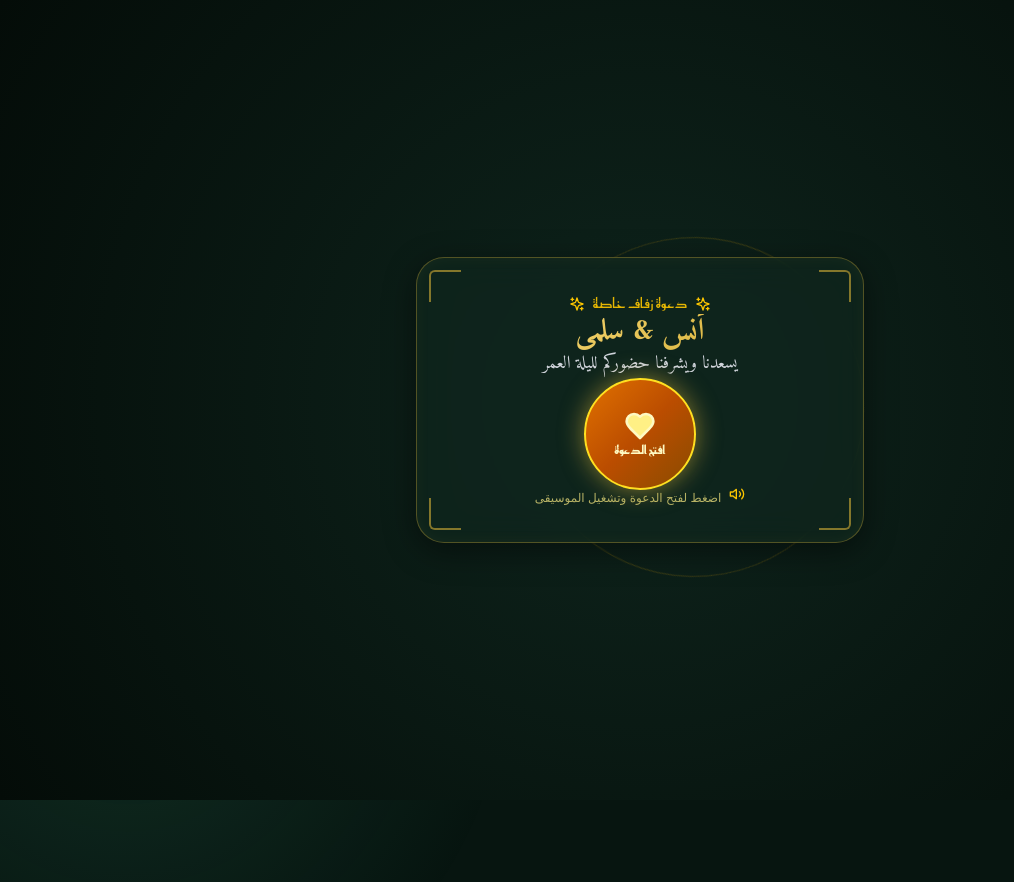
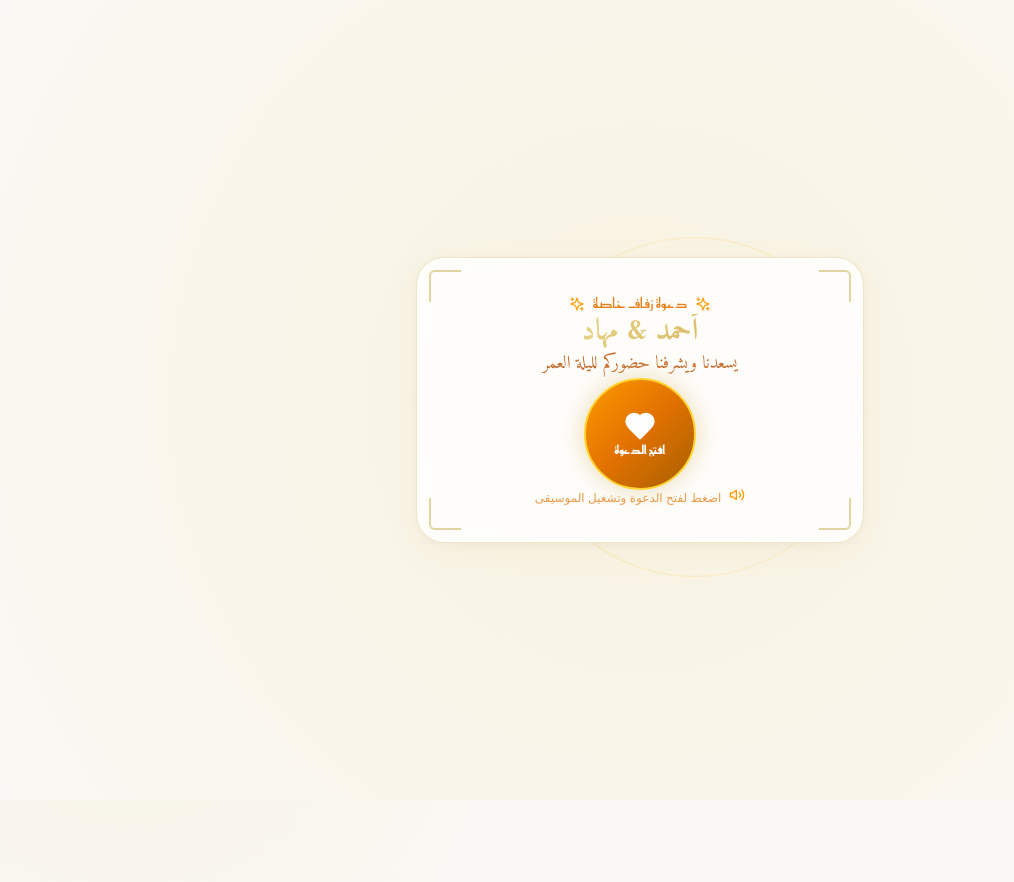
Before and after one commit to AnasElzayat/Ahmed_Event, a React (Vite) app: page / in a window 1280 px wide. Shown: the top 882 px of the page, without its empty margins (0-1014 px from the left). Built offline with nearby package versions, Linux system fonts and the light colour scheme; a web font is replaced by a local one.

Commit message:
احمد

```diff
--- a/index.html
+++ b/index.html
@@ -3,8 +3,8 @@
   <head>
     <meta charset="UTF-8" />
     <meta name="viewport" content="width=device-width, initial-scale=1.0" />
-    <title>دعوة زفاف أنس & سلمى | نفرح بالحب والوفاء</title>
-    <meta name="description" content="تتشرف عائلتا العريس أنس والعروس سلمى بدعوتكم لحضور حفل الزفاف في قاعة Diamond Hall بطهطا" />
+    <title>دعوة زفاف أحمد & مهاد | نفرح بالحب والوفاء</title>
+    <meta name="description" content="تتشرف عائلتا العريس أحمد والعروس مهاد بدعوتكم لحضور حفل الزفاف في قاعة Diamond Hall بطهطا" />
 
     <!-- Google Fonts for Luxury Arabic Typography -->
     <link rel="preconnect" href="https://fonts.googleapis.com">
--- a/src/App.jsx
+++ b/src/App.jsx
@@ -5,7 +5,6 @@ import AudioPlayer from './components/AudioPlayer';
 import HeroSection from './components/HeroSection';
 import CountdownTimer from './components/CountdownTimer';
 import VenueCard from './components/VenueCard';
-import Guestbook from './components/Guestbook';
 import FooterShare from './components/FooterShare';
 
 export default function App() {
@@ -18,7 +17,7 @@ export default function App() {
   };
 
   return (
-    <div className="min-h-screen relative overflow-hidden bg-[#071510] text-[#fdfbf7] selection:bg-yellow-500 selection:text-emerald-950">
+    <div className="min-h-screen relative overflow-hidden bg-[#faf8f4] text-[#3a3226] selection:bg-amber-200 selection:text-amber-900">
       {/* Animated Petals & Sparkles Background Canvas */}
       <PetalsCanvas />
 
@@ -27,14 +26,13 @@ export default function App() {
         <OpeningEnvelope onOpen={handleEnvelopeOpen} />
       )}
 
-      {/* Main Wedding Invitation Content with half gap for perfect compact proportion */}
+      {/* Main Wedding Invitation Content */}
       <main className={`relative z-10 flex flex-col gap-8 md:gap-12 py-8 px-4 max-w-5xl mx-auto transition-all duration-1000 ${
         isEnvelopeOpened ? 'opacity-100 translate-y-0' : 'opacity-0 translate-y-10'
       }`}>
         <HeroSection />
         <CountdownTimer />
         <VenueCard />
-        <Guestbook />
         <FooterShare />
       </main>
 
--- a/src/components/AudioPlayer.jsx
+++ b/src/components/AudioPlayer.jsx
@@ -6,8 +6,8 @@ export default function AudioPlayer({ autoPlayTrigger }) {
   const [isMuted, setIsMuted] = useState(false);
   const audioRef = useRef(null);
 
-  // User provided song track: Where_Our_Paths_Align.mp3 served from /public
-  const songTrack = "/Where_Our_Paths_Align.mp3";
+  // New song track for أحمد & مهاد
+  const songTrack = "/WhatsApp Video 2026-11-04 at 1.09.42 AM.mp4";
 
   useEffect(() => {
     if (autoPlayTrigger && audioRef.current) {
@@ -50,21 +50,21 @@ export default function AudioPlayer({ autoPlayTrigger }) {
       />
 
       {/* Floating Audio Control Badge */}
-      <div className="glass-card px-4 py-2.5 rounded-full flex items-center gap-3 border border-yellow-500/40 shadow-xl backdrop-blur-md">
+      <div className="glass-card px-4 py-2.5 rounded-full flex items-center gap-3 border border-amber-400/40 shadow-xl backdrop-blur-md">
         <button
           onClick={togglePlay}
-          className="relative flex items-center justify-center w-10 h-10 rounded-full bg-gradient-to-r from-amber-500 to-yellow-600 text-emerald-950 hover:scale-105 active:scale-95 transition-transform shadow-lg cursor-pointer"
+          className="relative flex items-center justify-center w-10 h-10 rounded-full bg-gradient-to-r from-amber-500 to-yellow-600 text-white hover:scale-105 active:scale-95 transition-transform shadow-lg cursor-pointer"
           title={isPlaying ? "إيقاف الموسيقى" : "تشغيل الموسيقى"}
         >
           <Disc className={`w-5 h-5 ${isPlaying ? 'animate-spin-slow' : ''}`} />
         </button>
 
         <div className="flex flex-col">
-          <span className="text-xs font-bold text-yellow-300 font-kufi flex items-center gap-1">
-            <Music className="w-3 h-3 text-yellow-400" />
-            <span>Where Our Paths Align 🎵</span>
+          <span className="text-xs font-bold text-amber-700 font-kufi flex items-center gap-1">
+            <Music className="w-3 h-3 text-amber-500" />
+            <span>أغنية الحفل 🎵</span>
           </span>
-          <span className="text-[10px] text-gray-300">
+          <span className="text-[10px] text-amber-600/70">
             {isPlaying ? 'قيد التشغيل 🎶' : 'متوقفة ⏸️'}
           </span>
         </div>
@@ -72,7 +72,7 @@ export default function AudioPlayer({ autoPlayTrigger }) {
         {/* Mute Toggle */}
         <button
           onClick={toggleMute}
-          className="p-1.5 text-yellow-400/80 hover:text-yellow-300 transition-colors cursor-pointer"
+          className="p-1.5 text-amber-500/80 hover:text-amber-600 transition-colors cursor-pointer"
           title={isMuted ? "إلغاء كتم الصوت" : "كتم الصوت"}
         >
           {isMuted ? <VolumeX className="w-4 h-4" /> : <Volume2 className="w-4 h-4" />}
--- a/src/components/FooterShare.jsx
+++ b/src/components/FooterShare.jsx
@@ -4,7 +4,7 @@ import { Share2, Copy, Check, Heart, Sparkles } from 'lucide-react';
 export default function FooterShare() {
   const [copied, setCopied] = useState(false);
 
-  const shareText = "تتشرف عائلتا العريس أنس والعروس سلمى بدعوتكم لحضور حفل الزفاف الميمون يوم الجمعة 7 أغسطس 2026 الساعة 8 مساءً بقاعة Diamond Hall بطهطا ✨💐";
+  const shareText = "تتشرف عائلتا العريس أحمد والعروس مهاد بدعوتكم لحضور حفل الزفاف الميمون يوم الخميس 26 نوفمبر 2026 الساعة 7:30 مساءً بقاعة Diamond Hall بطهطا ✨💐";
 
   const handleWhatsAppShare = () => {
     const url = `https://api.whatsapp.com/send?text=${encodeURIComponent(shareText + "\n\nرابط الدعوة: " + window.location.href)}`;
@@ -18,19 +18,19 @@ export default function FooterShare() {
   };
 
   return (
-    <footer className="mt-24 pb-28 pt-12 px-4 text-center border-t border-yellow-500/25 max-w-4xl mx-auto">
+    <footer className="mt-24 pb-28 pt-12 px-4 text-center border-t border-amber-400/25 max-w-4xl mx-auto">
       <div className="flex flex-col items-center justify-center space-y-8">
-        <div className="flex items-center justify-center gap-3 text-yellow-300 font-title text-2xl md:text-3xl">
-          <Sparkles className="w-6 h-6 text-yellow-400" />
+        <div className="flex items-center justify-center gap-3 text-amber-700 font-title text-2xl md:text-3xl">
+          <Sparkles className="w-6 h-6 text-amber-500" />
           <span>دامـت ديـاركـم عـامـرة بـالأفـراح والـمـسـرّات</span>
-          <Sparkles className="w-6 h-6 text-yellow-400" />
+          <Sparkles className="w-6 h-6 text-amber-500" />
         </div>
 
         {/* Share Buttons */}
         <div className="flex items-center justify-center gap-5 flex-wrap pt-2">
           <button
             onClick={handleWhatsAppShare}
-            className="btn-gold bg-gradient-to-r from-emerald-600 to-emerald-500 text-white hover:from-emerald-500 hover:to-emerald-400 shadow-emerald-900/40 py-4 px-8 text-base md:text-lg"
+            className="btn-gold bg-gradient-to-r from-emerald-600 to-emerald-500 text-white hover:from-emerald-500 hover:to-emerald-400 shadow-emerald-900/20 py-4 px-8 text-base md:text-lg"
           >
             <Share2 className="w-5 h-5" />
             <span>مشاركة الدعوة عبر واتساب</span>
@@ -40,19 +40,19 @@ export default function FooterShare() {
             onClick={handleCopyLink}
             className="btn-outline-gold py-3.5 px-6 text-base"
           >
-            {copied ? <Check className="w-5 h-5 text-emerald-400" /> : <Copy className="w-5 h-5" />}
+            {copied ? <Check className="w-5 h-5 text-emerald-500" /> : <Copy className="w-5 h-5" />}
             <span>{copied ? 'تم نسخ الرابط!' : 'نسخ رابط الدعوة'}</span>
           </button>
         </div>
 
         {/* Footer Credit & Copyright */}
-        <div className="text-sm text-gray-400 font-sans pt-6 flex flex-col items-center gap-2">
+        <div className="text-sm text-amber-600/70 font-sans pt-6 flex flex-col items-center gap-2">
           <div className="flex items-center gap-1.5">
             <span>تم تصميم هذه الدعوة بكل حب لـ</span>
-            <Heart className="w-4 h-4 text-rose-500 fill-rose-500 inline" />
-            <strong className="text-yellow-300 font-title text-lg">أنس & سلمى</strong>
+            <Heart className="w-4 h-4 text-rose-400 fill-rose-400 inline" />
+            <strong className="text-amber-700 font-title text-lg">أحمد & مهاد</strong>
           </div>
-          <span className="text-xs text-gray-400/80">© 2026 - جميع الحقوق محفوظة</span>
+          <span className="text-xs text-amber-500/60">© 2026 - جميع الحقوق محفوظة</span>
         </div>
       </div>
     </footer>
--- a/src/components/OpeningEnvelope.jsx
+++ b/src/components/OpeningEnvelope.jsx
@@ -13,19 +13,19 @@ export default function OpeningEnvelope({ onOpen }) {
 
   return (
     <div
-      className={`fixed inset-0 z-50 flex items-center justify-center bg-[#040c08] transition-opacity duration-1000 ${
+      className={`fixed inset-0 z-50 flex items-center justify-center bg-[#faf8f4] transition-opacity duration-1000 ${
         isOpening ? 'opacity-0 pointer-events-none scale-105' : 'opacity-100'
       }`}
       style={{
-        backgroundImage: 'radial-gradient(circle at center, rgba(15, 38, 30, 0.95) 0%, rgba(4, 12, 8, 0.98) 100%)',
+        backgroundImage: 'radial-gradient(circle at center, rgba(243, 229, 176, 0.3) 0%, rgba(250, 248, 244, 0.98) 100%)',
       }}
     >
       <div className="relative w-full max-w-md p-6 text-center">
         {/* Decorative Golden Outer Ring */}
-        <div className="absolute inset-0 m-auto w-[340px] h-[340px] rounded-full border border-yellow-500/20 animate-spin-slow pointer-events-none" />
+        <div className="absolute inset-0 m-auto w-[340px] h-[340px] rounded-full border border-amber-400/20 animate-spin-slow pointer-events-none" />
 
         {/* Envelope Container */}
-        <div className="relative glass-card p-8 rounded-3xl border border-yellow-500/40 shadow-2xl overflow-hidden backdrop-blur-xl">
+        <div className="relative glass-card p-8 rounded-3xl border border-amber-400/40 shadow-2xl overflow-hidden backdrop-blur-xl">
           {/* Ornate Corner Highlights */}
           <div className="ornate-corner ornate-corner-tl" />
           <div className="ornate-corner ornate-corner-tr" />
@@ -33,17 +33,17 @@ export default function OpeningEnvelope({ onOpen }) {
           <div className="ornate-corner ornate-corner-br" />
 
           {/* Subtitle / Header */}
-          <div className="flex items-center justify-center gap-2 mb-3 text-yellow-400/90 text-sm tracking-wide font-kufi">
-            <Sparkles className="w-4 h-4 text-yellow-400 animate-pulse" />
+          <div className="flex items-center justify-center gap-2 mb-3 text-amber-600/90 text-sm tracking-wide font-kufi">
+            <Sparkles className="w-4 h-4 text-amber-500 animate-pulse" />
             <span>دعوة زفاف خاصة</span>
-            <Sparkles className="w-4 h-4 text-yellow-400 animate-pulse" />
+            <Sparkles className="w-4 h-4 text-amber-500 animate-pulse" />
           </div>
 
           <h2 className="text-3xl font-bold font-title gold-text-gradient mb-2">
-            أنس & سلمى
+            أحمد & مهاد
           </h2>
 
-          <p className="text-gray-300 font-body text-lg mb-6">
+          <p className="text-amber-700/80 font-body text-lg mb-6">
             يسعدنا ويشرفنا حضوركم لليلة العمر
           </p>
 
@@ -51,17 +51,17 @@ export default function OpeningEnvelope({ onOpen }) {
           <div className="relative my-8 flex justify-center">
             <button
               onClick={handleOpen}
-              className="group relative flex flex-col items-center justify-center w-28 h-28 rounded-full bg-gradient-to-br from-amber-600 via-amber-700 to-yellow-800 border-2 border-yellow-300 shadow-[0_0_25px_rgba(212,175,55,0.6)] cursor-pointer transform transition-all duration-500 hover:scale-110 active:scale-95"
+              className="group relative flex flex-col items-center justify-center w-28 h-28 rounded-full bg-gradient-to-br from-amber-500 via-amber-600 to-yellow-700 border-2 border-amber-300 shadow-[0_0_25px_rgba(201,168,76,0.4)] cursor-pointer transform transition-all duration-500 hover:scale-110 active:scale-95"
               aria-label="افتح الدعوة"
             >
-              <div className="absolute inset-0 rounded-full border border-yellow-200/40 animate-ping opacity-30" />
-              <Heart className="w-8 h-8 text-yellow-100 fill-yellow-200 mb-1 group-hover:scale-125 transition-transform" />
-              <span className="text-xs font-bold text-yellow-100 font-kufi">افتح الدعوة</span>
+              <div className="absolute inset-0 rounded-full border border-amber-200/40 animate-ping opacity-30" />
+              <Heart className="w-8 h-8 text-white fill-white mb-1 group-hover:scale-125 transition-transform" />
+              <span className="text-xs font-bold text-white font-kufi">افتح الدعوة</span>
             </button>
           </div>
 
-          <div className="flex items-center justify-center gap-2 text-xs text-yellow-200/70 font-sans mt-4">
-            <Volume2 className="w-4 h-4 text-yellow-400 animate-bounce" />
+          <div className="flex items-center justify-center gap-2 text-xs text-amber-600/70 font-sans mt-4">
+            <Volume2 className="w-4 h-4 text-amber-500 animate-bounce" />
             <span>اضغط لفتح الدعوة وتشغيل الموسيقى</span>
           </div>
         </div>
--- a/src/components/PetalsCanvas.jsx
+++ b/src/components/PetalsCanvas.jsx
@@ -18,13 +18,23 @@ export default function PetalsCanvas() {
     };
     window.addEventListener('resize', handleResize);
 
-    // Generate Petals & Gold Sparkles
+    // Generate Petals & Gold Sparkles - Soft white/gold palette
     const numPetals = 25;
     const numSparkles = 35;
     const petals = [];
     const sparkles = [];
 
     for (let i = 0; i < numPetals; i++) {
+      const colorRandom = Math.random();
+      let color;
+      if (colorRandom > 0.6) {
+        color = 'rgba(201, 168, 76, 0.3)'; // soft gold
+      } else if (colorRandom > 0.3) {
+        color = 'rgba(243, 229, 176, 0.4)'; // light gold
+      } else {
+        color = 'rgba(255, 228, 196, 0.35)'; // peach/blush
+      }
+
       petals.push({
         x: Math.random() * width,
         y: Math.random() * height - height,
@@ -33,7 +43,7 @@ export default function PetalsCanvas() {
         speedX: Math.random() * 0.8 - 0.4,
         rotation: Math.random() * 360,
         spin: Math.random() * 2 - 1,
-        color: Math.random() > 0.4 ? 'rgba(235, 140, 160, 0.65)' : 'rgba(212, 175, 55, 0.45)',
+        color: color,
       });
     }
 
@@ -50,15 +60,15 @@ export default function PetalsCanvas() {
     const render = () => {
       ctx.clearRect(0, 0, width, height);
 
-      // Render Sparkles
+      // Render Sparkles - warm gold tones
       sparkles.forEach((s) => {
         s.alpha += s.speedAlpha;
         if (s.alpha >= 1 || s.alpha <= 0.1) s.speedAlpha = -s.speedAlpha;
         ctx.beginPath();
         ctx.arc(s.x, s.y, s.radius, 0, Math.PI * 2);
-        ctx.fillStyle = `rgba(254, 240, 138, ${Math.max(0, s.alpha)})`;
+        ctx.fillStyle = `rgba(201, 168, 76, ${Math.max(0, s.alpha * 0.5)})`;
         ctx.shadowBlur = 8;
-        ctx.shadowColor = 'rgba(212, 175, 55, 0.8)';
+        ctx.shadowColor = 'rgba(201, 168, 76, 0.5)';
         ctx.fill();
         ctx.shadowBlur = 0;
       });
@@ -84,7 +94,7 @@ export default function PetalsCanvas() {
         ctx.bezierCurveTo(p.size, p.size / 3, p.size / 2, -p.size / 2, 0, 0);
         ctx.fillStyle = p.color;
         ctx.shadowBlur = 5;
-        ctx.shadowColor = 'rgba(0, 0, 0, 0.2)';
+        ctx.shadowColor = 'rgba(201, 168, 76, 0.15)';
         ctx.fill();
         ctx.restore();
       });
--- a/src/index.css
+++ b/src/index.css
@@ -1,19 +1,20 @@
 @import "tailwindcss";
 
 :root {
-  --bg-dark: #071510;
-  --bg-card: rgba(15, 38, 30, 0.75);
-  --bg-card-hover: rgba(22, 53, 42, 0.85);
+  --bg-light: #faf8f4;
+  --bg-card: rgba(255, 255, 255, 0.82);
+  --bg-card-hover: rgba(255, 255, 255, 0.92);
 
-  --gold-primary: #d4af37;
-  --gold-light: #fef08a;
-  --gold-gradient: linear-gradient(135deg, #ffe082 0%, #d4af37 45%, #996515 85%, #fef08a 100%);
-  --gold-gradient-soft: linear-gradient(135deg, rgba(212, 175, 55, 0.25) 0%, rgba(153, 101, 21, 0.15) 100%);
-  --gold-border: rgba(212, 175, 55, 0.35);
+  --gold-primary: #c9a84c;
+  --gold-dark: #8a6d2b;
+  --gold-light: #f3e5b0;
+  --gold-gradient: linear-gradient(135deg, #f5e6a3 0%, #c9a84c 45%, #8a6d2b 85%, #f3e5b0 100%);
+  --gold-gradient-soft: linear-gradient(135deg, rgba(201, 168, 76, 0.18) 0%, rgba(138, 109, 43, 0.08) 100%);
+  --gold-border: rgba(201, 168, 76, 0.3);
 
-  --text-main: #fdfbf7;
-  --text-muted: #d1d5db;
-  --text-gold: #f3d484;
+  --text-main: #3a3226;
+  --text-muted: #7a7167;
+  --text-gold: #9a7e3a;
 
   --font-arabic-title: 'Aref Ruqaa', 'Amiri', serif;
   --font-arabic-body: 'Amiri', serif;
@@ -30,7 +31,7 @@
 html, body {
   width: 100%;
   min-height: 100vh;
-  background-color: var(--bg-dark);
+  background-color: var(--bg-light);
   color: var(--text-main);
   font-family: var(--font-arabic-sans);
   overflow-x: hidden;
@@ -38,7 +39,7 @@ html, body {
   scroll-behavior: smooth;
 }
 
-/* Background Radial Glows */
+/* Soft Radial Glows */
 body::before {
   content: '';
   position: fixed;
@@ -47,7 +48,7 @@ body::before {
   width: 60vw;
   height: 60vw;
   border-radius: 50%;
-  background: radial-gradient(circle, rgba(212, 175, 55, 0.14) 0%, rgba(0,0,0,0) 70%);
+  background: radial-gradient(circle, rgba(201, 168, 76, 0.1) 0%, rgba(255,255,255,0) 70%);
   pointer-events: none;
   z-index: 0;
 }
@@ -60,7 +61,7 @@ body::after {
   width: 60vw;
   height: 60vw;
   border-radius: 50%;
-  background: radial-gradient(circle, rgba(46, 125, 96, 0.22) 0%, rgba(0,0,0,0) 70%);
+  background: radial-gradient(circle, rgba(243, 229, 176, 0.2) 0%, rgba(255,255,255,0) 70%);
   pointer-events: none;
   z-index: 0;
 }
@@ -70,7 +71,7 @@ body::after {
   width: 8px;
 }
 ::-webkit-scrollbar-track {
-  background: #050d0a;
+  background: #f0ece4;
 }
 ::-webkit-scrollbar-thumb {
   background: var(--gold-primary);
@@ -88,8 +89,9 @@ section {
   backdrop-filter: blur(16px);
   -webkit-backdrop-filter: blur(16px);
   border: 1px solid var(--gold-border);
-  box-shadow: 0 8px 32px 0 rgba(0, 0, 0, 0.47),
-              inset 0 0 15px rgba(212, 175, 55, 0.05);
+  box-shadow: 0 8px 32px 0 rgba(201, 168, 76, 0.08),
+              0 2px 12px 0 rgba(0, 0, 0, 0.04),
+              inset 0 0 15px rgba(255, 255, 255, 0.5);
   border-radius: 28px;
   position: relative;
   overflow: hidden;
@@ -108,46 +110,10 @@ section {
 }
 
 .glass-card:hover {
-  border-color: rgba(212, 175, 55, 0.6);
-  box-shadow: 0 12px 40px 0 rgba(0, 0, 0, 0.6),
-              inset 0 0 25px rgba(212, 175, 55, 0.1);
-}
-
-/* Guestbook Spacing Rules */
-.form-field-group {
-  margin-bottom: 0.9rem !important;
-}
-
-.field-label {
-  display: block !important;
-  margin-bottom: 0.4rem !important;
-  line-height: 1.4 !important;
-}
-
-.guestbook-input-box {
-  margin-bottom: 0.35rem !important;
-}
-
-.submit-btn-wrapper {
-  margin-top: 1rem !important;
-  margin-bottom: 1.25rem !important;
-}
-
-.messages-section-divider {
-  margin-top: 1.5rem !important;
-  margin-bottom: 1rem !important;
-  padding-top: 1rem !important;
-  border-top: 1px solid rgba(212, 175, 55, 0.25) !important;
-}
-
-.messages-heading {
-  margin-bottom: 0.9rem !important;
-  display: block !important;
-}
-
-.message-card-item {
-  margin-bottom: 0 !important;
-  padding: 1rem 1.25rem !important;
+  border-color: rgba(201, 168, 76, 0.55);
+  box-shadow: 0 12px 40px 0 rgba(201, 168, 76, 0.14),
+              0 4px 16px 0 rgba(0, 0, 0, 0.06),
+              inset 0 0 25px rgba(255, 255, 255, 0.6);
 }
 
 /* Typography Utilities */
@@ -179,7 +145,7 @@ section {
   border-color: var(--gold-primary);
   border-style: solid;
   pointer-events: none;
-  opacity: 0.6;
+  opacity: 0.5;
 }
 
 .ornate-corner-tl {
@@ -210,7 +176,7 @@ section {
 /* Luxury Button Styles */
 .btn-gold {
   background: var(--gold-gradient);
-  color: #0d2319;
+  color: #fff;
   font-weight: 700;
   padding: 14px 28px;
   border-radius: 50px;
@@ -221,15 +187,15 @@ section {
   justify-content: center;
   gap: 10px;
   font-size: 1.05rem;
-  box-shadow: 0 6px 20px rgba(212, 175, 55, 0.35);
+  box-shadow: 0 6px 20px rgba(201, 168, 76, 0.3);
   transition: all 0.3s ease;
   text-decoration: none;
 }
 
 .btn-gold:hover {
   transform: translateY(-2px) scale(1.02);
-  box-shadow: 0 10px 28px rgba(212, 175, 55, 0.55);
-  filter: brightness(1.08);
+  box-shadow: 0 10px 28px rgba(201, 168, 76, 0.45);
+  filter: brightness(1.06);
 }
 
 .btn-gold:active {
@@ -238,7 +204,7 @@ section {
 
 .btn-outline-gold {
   background: transparent;
-  color: var(--gold-light);
+  color: var(--gold-dark);
   border: 1.5px solid var(--gold-primary);
   font-weight: 600;
   padding: 12px 24px;
@@ -253,9 +219,9 @@ section {
 }
 
 .btn-outline-gold:hover {
-  background: rgba(212, 175, 55, 0.15);
-  border-color: var(--gold-light);
-  color: #fff;
+  background: rgba(201, 168, 76, 0.12);
+  border-color: var(--gold-dark);
+  color: var(--gold-dark);
   transform: translateY(-2px);
 }
 
@@ -275,8 +241,8 @@ section {
 }
 
 @keyframes pulseGold {
-  0%, 100% { box-shadow: 0 0 15px rgba(212, 175, 55, 0.3); }
-  50% { shadow: 0 0 35px rgba(212, 175, 55, 0.7); }
+  0%, 100% { box-shadow: 0 0 15px rgba(201, 168, 76, 0.2); }
+  50% { box-shadow: 0 0 35px rgba(201, 168, 76, 0.5); }
 }
 
 .animate-pulse-gold {
@@ -292,14 +258,14 @@ section {
   animation: spinSlow 18s linear infinite;
 }
 
-/* Photo Frame Lace Styling */
+/* Photo Frame Styling - Elegant White & Gold */
 .photo-frame-wrapper {
   position: relative;
   display: inline-block;
   padding: 14px;
-  background: linear-gradient(135deg, rgba(255,255,255,0.95), rgba(243,212,132,0.9));
+  background: linear-gradient(135deg, rgba(255,255,255,0.98), rgba(243,229,176,0.6));
   border-radius: 20px;
-  box-shadow: 0 20px 40px rgba(0,0,0,0.5), 0 0 30px rgba(212,175,55,0.35);
+  box-shadow: 0 20px 40px rgba(0,0,0,0.08), 0 0 30px rgba(201,168,76,0.15);
 }
 
 .photo-frame-inner {
```
Also changed, not shown: src/components/CountdownTimer.jsx (+9 -9 lines), src/components/HeroSection.jsx (+18 -18 lines), src/components/VenueCard.jsx (+24 -24 lines), 2 other files (tests, documents, lock files or other folders).
